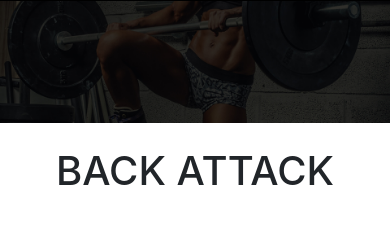
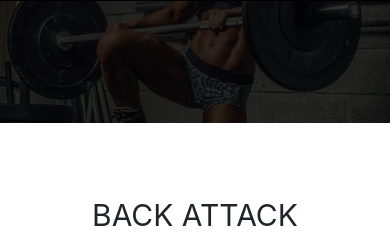
Before and after one commit to szilG/Xtreme-Fitness, a Django app: page /products/1/ in a window 390 px wide. Shown: the part 134-374 px from the top of the page. Run offline with Django 3.2, Linux system fonts and the light colour scheme; data comes from the database, SQL or seed files in the repository; parts of the project's set-up code (start-up, migrations or seed data) failed here and were passed over; some libraries are stand-ins or nearby versions.

Commit message:
fix size problem on product details header text

```diff
--- a/products/templates/products/product_detail.html
+++ b/products/templates/products/product_detail.html
@@ -7,10 +7,11 @@
       <div>
             <img class="img-fluid" src="{% static 'about-4.jpg' %}" alt="fitness girl">
       </div>
-      <div class="container-fluid mt-md-5 pt-4">
+      <div class="container-fluid mt-md-5 pt-4 product-details-container">
             <div class="row">
                   <div class="col-12 col-md-6 col-lg-4 offset-lg-2">
-                        <h1 class="mb-0 text-center text-uppercase d-block d-md-none">{{ product.name }}</h1>
+                        <h1 class="mb-0 text-center text-uppercase d-block d-md-none">{{ product.name | safe }}</h1>
+                        <div class="border-top border-danger w-25 mx-auto mt-5 mb-md-5 d-block d-lg-none"></div>
                         <div class="image-container my-5">
                               {% if product.image %}
                                   <a href="{{ product.image.url }}" target="_blank">
@@ -26,6 +27,7 @@
                   <div class="col-12 col-md-6 col-lg-4">
                         <div class="product-details-container mb-5 mt-md-5">
                               <h1 class="mb-0 text-center text-uppercase d-none d-md-block">{{ product.name | safe }}</h1>
+                              <div class="border-top border-danger w-25 mx-auto mt-md-3 mb-md-5 d-none d-lg-block"></div>
                               <p class="mt-3">{{ product.description | safe }}</p>
                               <p class="lead mb-0 text-left font-weight-bold">€{{ product.price }}</p>
                                     {% if product.category %}
--- a/static/css/base.css
+++ b/static/css/base.css
@@ -1048,6 +1048,11 @@ span.badge:hover {
       line-height: 2rem;
 }
 
+.product-details-container h1{
+      font-size: 20px;
+      font-weight: 600;
+}
+
 /*=================Bag=====================*/
 .table a {
       text-decoration: none;
@@ -1770,6 +1775,11 @@ span.badge:hover {
       .benefit-section {
             margin-bottom: 0;
       }
+      .product-details-container h1{
+            font-size: 30px;
+            font-weight: 400;
+            margin-top: 50px;
+      }
 }
 
 @media only screen and (max-width: 599px) {
```
